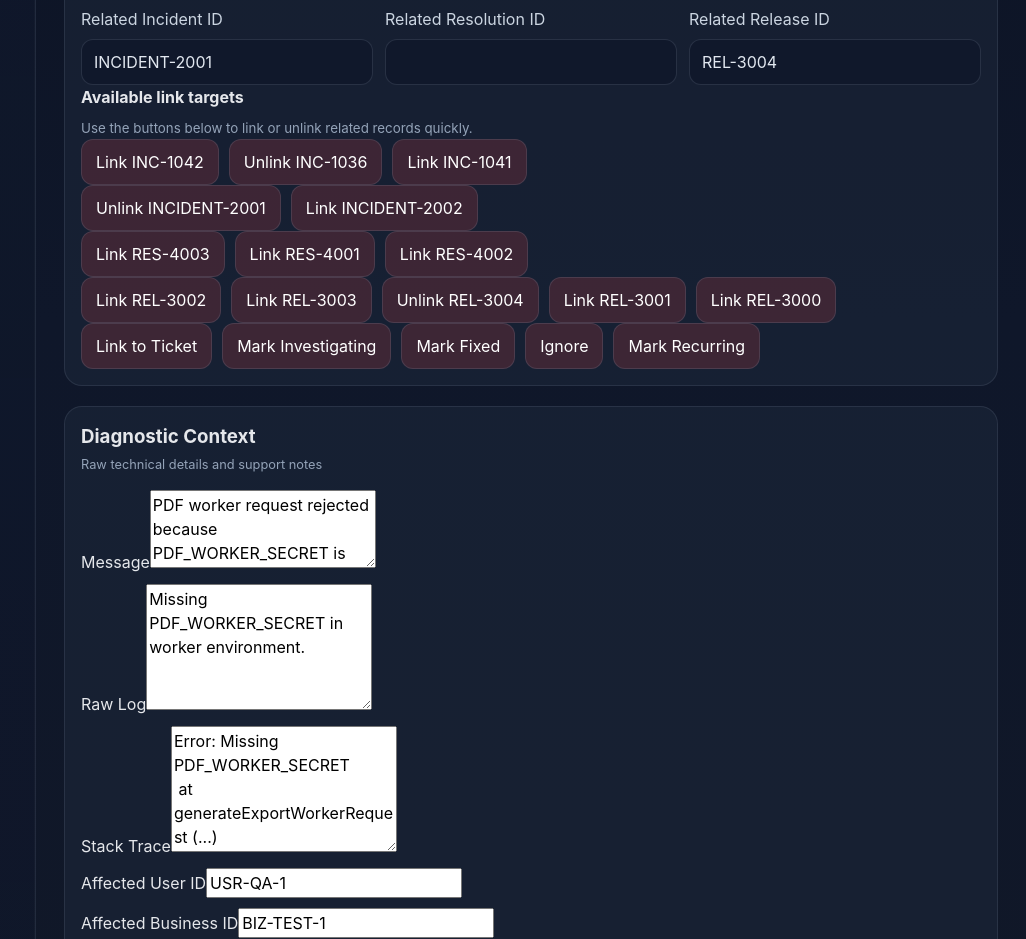
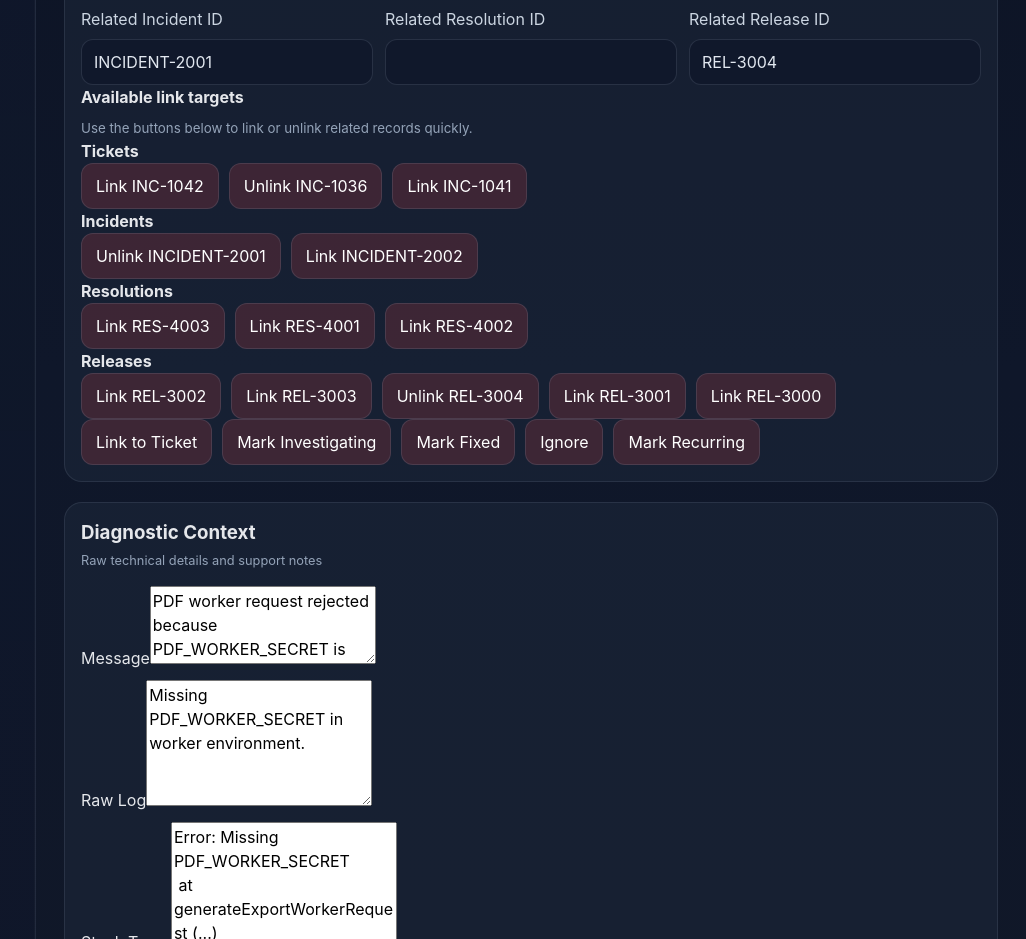
Before and after one commit to Emanuel628/InEx-IT-Support, a React (Vite) app: page /errors/ERR-5001 in a window 1280 px wide. Shown: the part 780-1719 px from the top of the page, without its empty margins (254-1280 px from the left). Built offline with nearby package versions, Linux system fonts and the light colour scheme.

Commit message:
Refactor error detail link buttons into reusable component

```diff
--- a/src/pages/errors/ErrorDetailPage.tsx
+++ b/src/pages/errors/ErrorDetailPage.tsx
@@ -1,5 +1,6 @@
 import { useMemo, useState, type ChangeEvent } from 'react';
 import { useParams } from 'react-router-dom';
+import { ErrorLinkActions } from '@/features/errors/components/ErrorLinkActions';
 import { updateError, getErrorById } from '@/features/errors/lib/errorStore';
 import { getIncidents } from '@/features/incidents/lib/incidentStore';
 import { getResolutions } from '@/features/resolutions/lib/resolutionStore';
@@ -196,53 +197,33 @@ export function ErrorDetailPage() {
           <small>Use the buttons below to link or unlink related records quickly.</small>
         </div>
 
-        <div className="error-inline-actions">
-          {tickets.map((ticket) => (
-            <button
-              key={ticket.id}
-              type="button"
-              onClick={() => toggleTicketLink(ticket.id)}
-            >
-              {record.relatedTicketIds.includes(ticket.id) ? `Unlink ${ticket.id}` : `Link ${ticket.id}`}
-            </button>
-          ))}
-        </div>
+        <ErrorLinkActions
+          title="Tickets"
+          records={tickets}
+          activeIds={record.relatedTicketIds}
+          onToggle={toggleTicketLink}
+        />
 
-        <div className="error-inline-actions">
-          {incidents.map((incident) => (
-            <button
-              key={incident.id}
-              type="button"
-              onClick={() => toggleSingleLink('relatedIncidentId', incident.id)}
-            >
-              {record.relatedIncidentId === incident.id ? `Unlink ${incident.id}` : `Link ${incident.id}`}
-            </button>
-          ))}
-        </div>
+        <ErrorLinkActions
+          title="Incidents"
+          records={incidents}
+          activeIds={record.relatedIncidentId ? [record.relatedIncidentId] : []}
+          onToggle={(id) => toggleSingleLink('relatedIncidentId', id)}
+        />
 
-        <div className="error-inline-actions">
-          {resolutions.map((resolution) => (
-            <button
-              key={resolution.id}
-              type="button"
-              onClick={() => toggleSingleLink('relatedResolutionId', resolution.id)}
-            >
-              {record.relatedResolutionId === resolution.id ? `Unlink ${resolution.id}` : `Link ${resolution.id}`}
-            </button>
-          ))}
-        </div>
+        <ErrorLinkActions
+          title="Resolutions"
+          records={resolutions}
+          activeIds={record.relatedResolutionId ? [record.relatedResolutionId] : []}
+          onToggle={(id) => toggleSingleLink('relatedResolutionId', id)}
+        />
 
-        <div className="error-inline-actions">
-          {releases.map((release) => (
-            <button
-              key={release.id}
-              type="button"
-              onClick={() => toggleSingleLink('relatedReleaseId', release.id)}
-            >
-              {record.relatedReleaseId === release.id ? `Unlink ${release.id}` : `Link ${release.id}`}
-            </button>
-          ))}
-        </div>
+        <ErrorLinkActions
+          title="Releases"
+          records={releases}
+          activeIds={record.relatedReleaseId ? [record.relatedReleaseId] : []}
+          onToggle={(id) => toggleSingleLink('relatedReleaseId', id)}
+        />
 
         <div className="error-inline-actions">
           <button type="button" onClick={() => setQuickStatus('linked_to_ticket')}>Link to Ticket</button>
```
